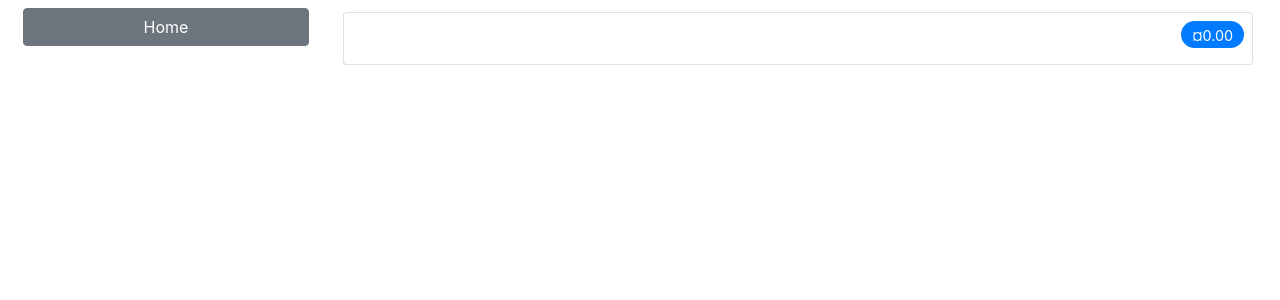
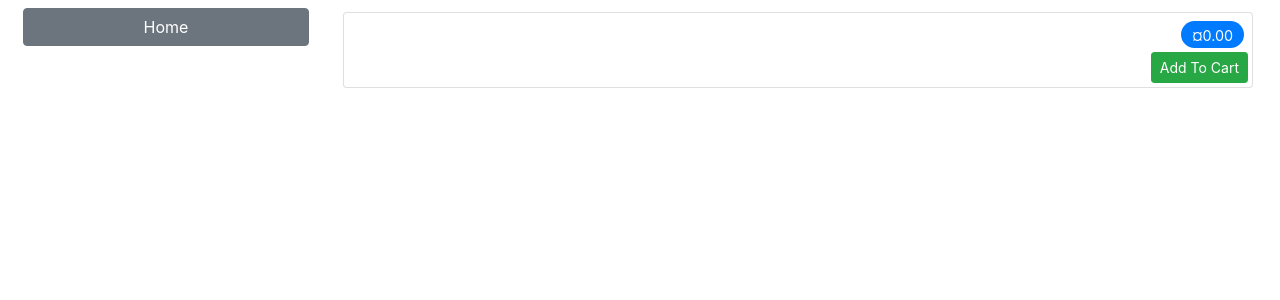
Before and after one commit to CaptainPerk/Sports-Store-Application, an ASP.NET Core app: template SportsStore/Views/Shared/ProductSummary.cshtml in a window 1280 px wide. Shown: the part 56-356 px from the top of the page. Run offline with ASP.NET Core 8, Linux system fonts and the light colour scheme; the template is opened without the code that fills it, so the values that code supplies are empty; the project's own start-up code is not run, and a stand-in starts its controllers and pages.

Commit message:
Adding the Add To Cart Buttons

```diff
--- a/SportsStore/Views/Shared/ProductSummary.cshtml
+++ b/SportsStore/Views/Shared/ProductSummary.cshtml
@@ -8,5 +8,14 @@
             </span>
         </h4>
     </div>
-    <div class="card-text p-1">@Model.Description</div>
+    <form id="@Model.ProductID" asp-action="AddToCart" asp-controller="Cart" method="post">
+        <input type="hidden" asp-for="ProductID"/>
+        <input type="hidden" name="returnUrl" value="@ViewContext.HttpContext.Request.PathAndQuery()"/>
+        <span class="card-text p-1">
+            @Model.Description
+            <button type="submit" class="btn btn-success btn-sm pull-right" style="float: right">
+                Add To Cart
+            </button>
+        </span>
+    </form>
 </div>
--- a/SportsStore/Views/_ViewImports.cshtml
+++ b/SportsStore/Views/_ViewImports.cshtml
@@ -1,4 +1,5 @@
 @using SportsStore.Models
 @using SportsStore.Models.ViewModels
+@using SportsStore.Infrastructure
 @addTagHelper *, Microsoft.AspNetCore.Mvc.TagHelpers
 @addTagHelper SportsStore.Infrastructure.*, SportsStore
```
Also changed, not shown: SportsStore/Infrastructure/UrlExtensions.cs (added, +11 -0 lines).
